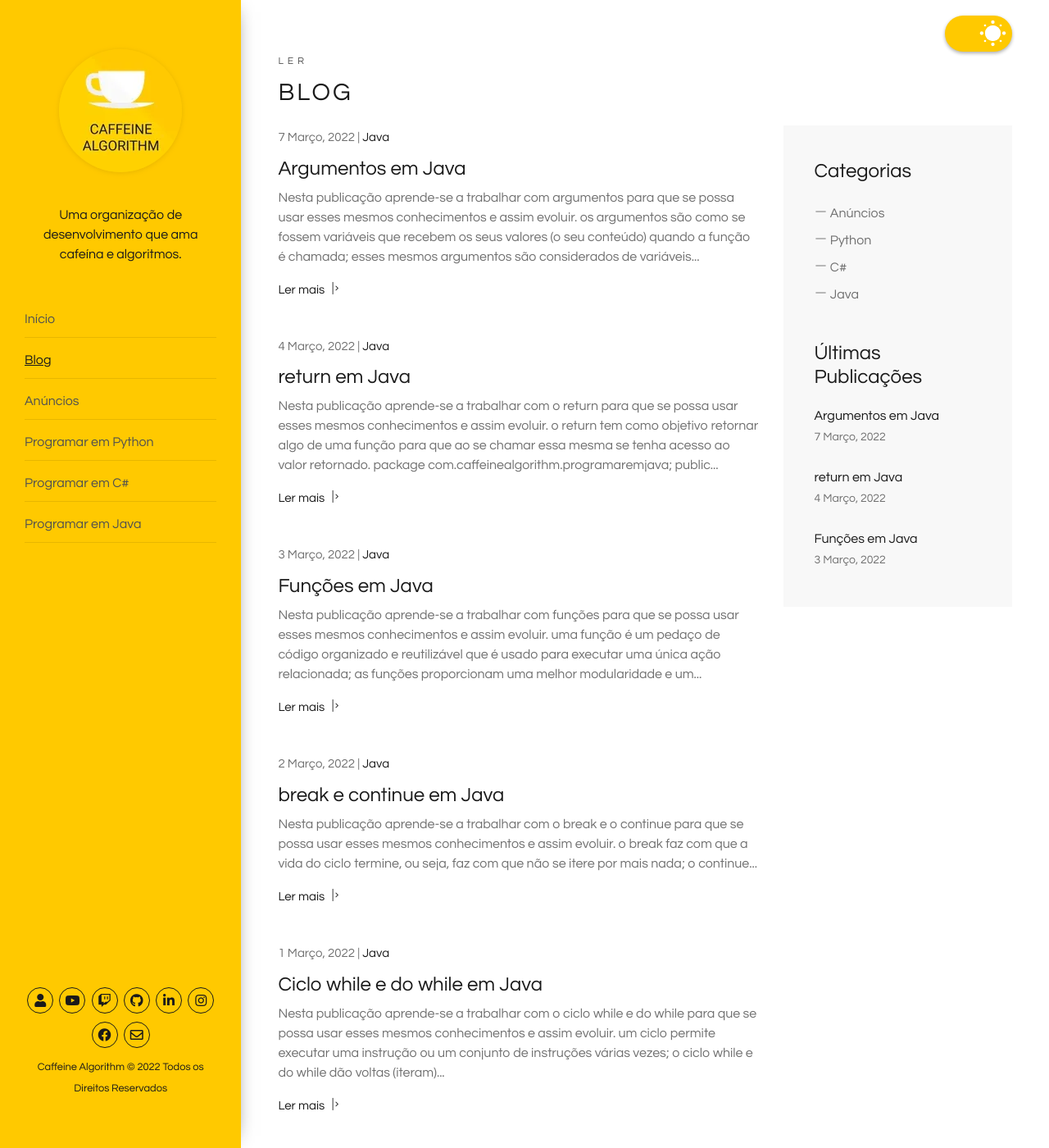
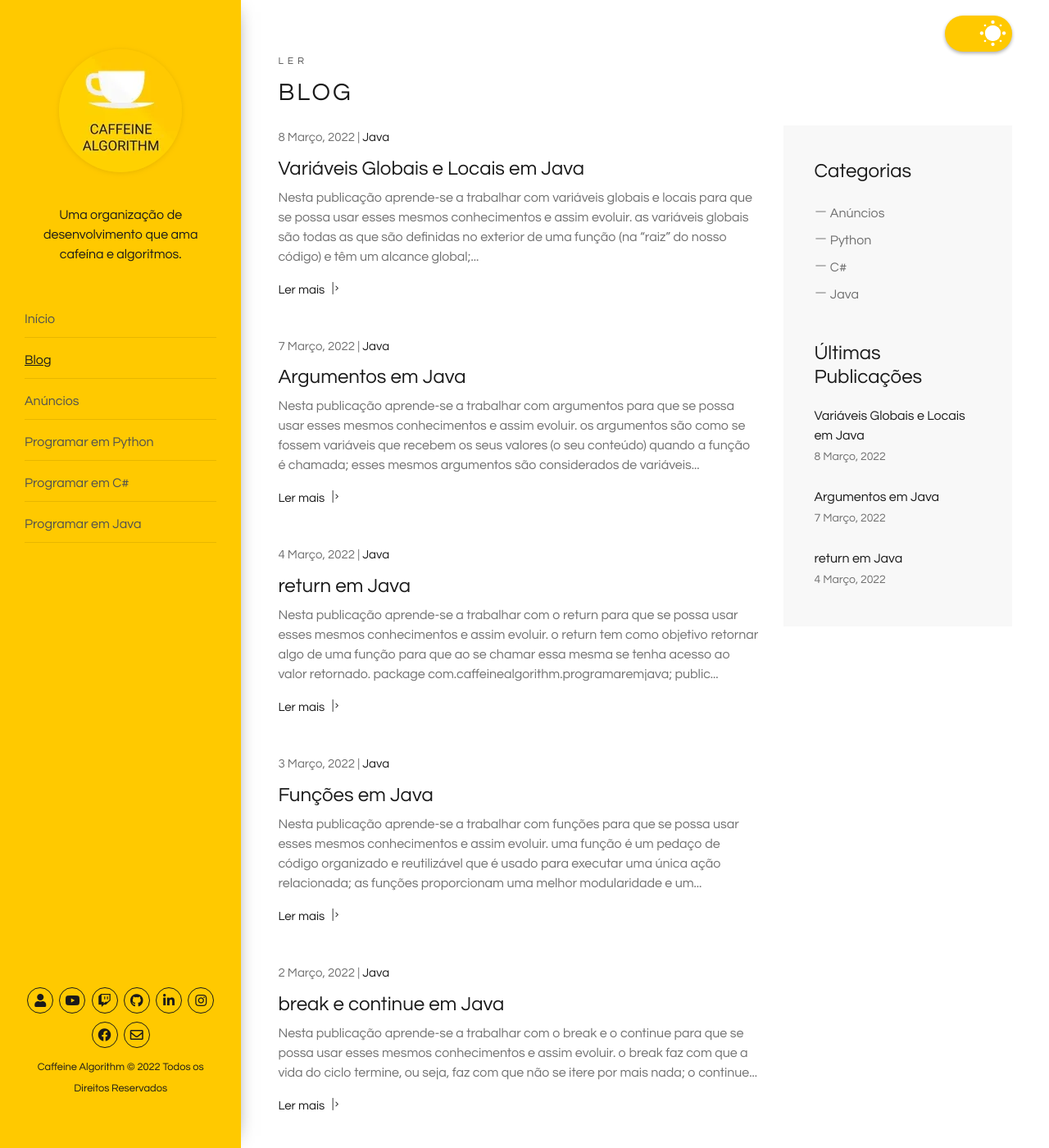
Before and after one commit to caffeinealgorithm/caffeinealgorithm.github.io, a Jekyll site: the page built from blog/index.html, in a window 1280 px wide and 1400 px high. Shown: the whole window at 82% size. Built offline with Jekyll 4.4.1, drawn with Linux system fonts in a browser that asks for light colours; the list of posts is cut into pages by our own code; some of the changed text lies outside the part shown.

Commit message:
Add 23º episode of the Java programming series

````diff
--- /dev/null
+++ b/_posts/2022-03-08-variaveis-globais-e-locais-em-java.md
@@ -0,0 +1,46 @@
+---
+layout: post
+excerpt: Blog
+title: 'Variáveis Globais e Locais em Java'
+description: 'Descobre como se trabalha com variáveis globais e locais na linguagem de programação Java. Obtém respostas às tuas dúvidas com a teoria e os exemplos apresentados.'
+keywords: 'java, variáveis globais, variáveis locais, variáveis, globais, locais, variável, publicação'
+date: 2022-03-08
+categories: [Java]
+---
+
+Nesta publicação aprende-se a trabalhar com variáveis globais e locais para que se possa usar esses mesmos conhecimentos e assim evoluir.
+
+- as variáveis globais são todas as que são definidas no exterior de uma função (na "raiz" do nosso código) e têm um alcance global;
+- as variáveis locais são todas as que são definidas no interior de uma função;
+- resumindo, nem todas as variáveis são acessíveis a partir de todos os locais do nosso código.
+
+```java
+package com.caffeinealgorithm.programaremjava;
+
+public class VariaveisGlobaisELocais {
+  String acesso = "Global";
+
+  public void Run() {
+    mudarAcesso();
+    System.out.printf("Acesso no exterior da função: %s", acesso);
+  }
+
+  public void mudarAcesso() {
+    String acesso = "Local";
+    System.out.printf("Acesso no interior da função: %s\n", acesso);
+  }
+}
+
+/*
+  Acesso no interior da função: Local
+  Acesso no exterior da função: Global
+*/
+```
+
+<div class="video-container">
+  <iframe src="https://www.youtube.com/embed/hgVFRjqnSPM" frameborder="0" allowfullscreen></iframe>
+</div>
+
+Não te esqueças de [assistir ao vídeo](https://youtu.be/hgVFRjqnSPM){:target="\_blank"} e podes sempre ler esta publicação [em inglês](https://nelsonsilvadev.com/blog/20220308/global-and-local-variables-in-java/){:target="\_blank"}.
+
+### _Happy coding!_
--- a/index.html
+++ b/index.html
@@ -76,7 +76,7 @@ keywords: organização, desenvolvimento, cafeína, algoritmos, publicações, v
       </div>
 
       <div class="row">
-        {% for video in site.java %} {% if video.id == "/java/22" %}
+        {% for video in site.java %} {% if video.id == "/java/23" %}
         <div class="col-xs-12 col-sm-3 col-sm-6 col-lg-6 col-xl-3">
           <a
             href="https://www.youtube.com/embed/{{ video.custom_id }}"
````
Also changed, not shown: _java/23.md (added, +5 -0 lines), assets/img/playlists/java/23.png (added), assets/img/playlists/java/23.webp (added).
